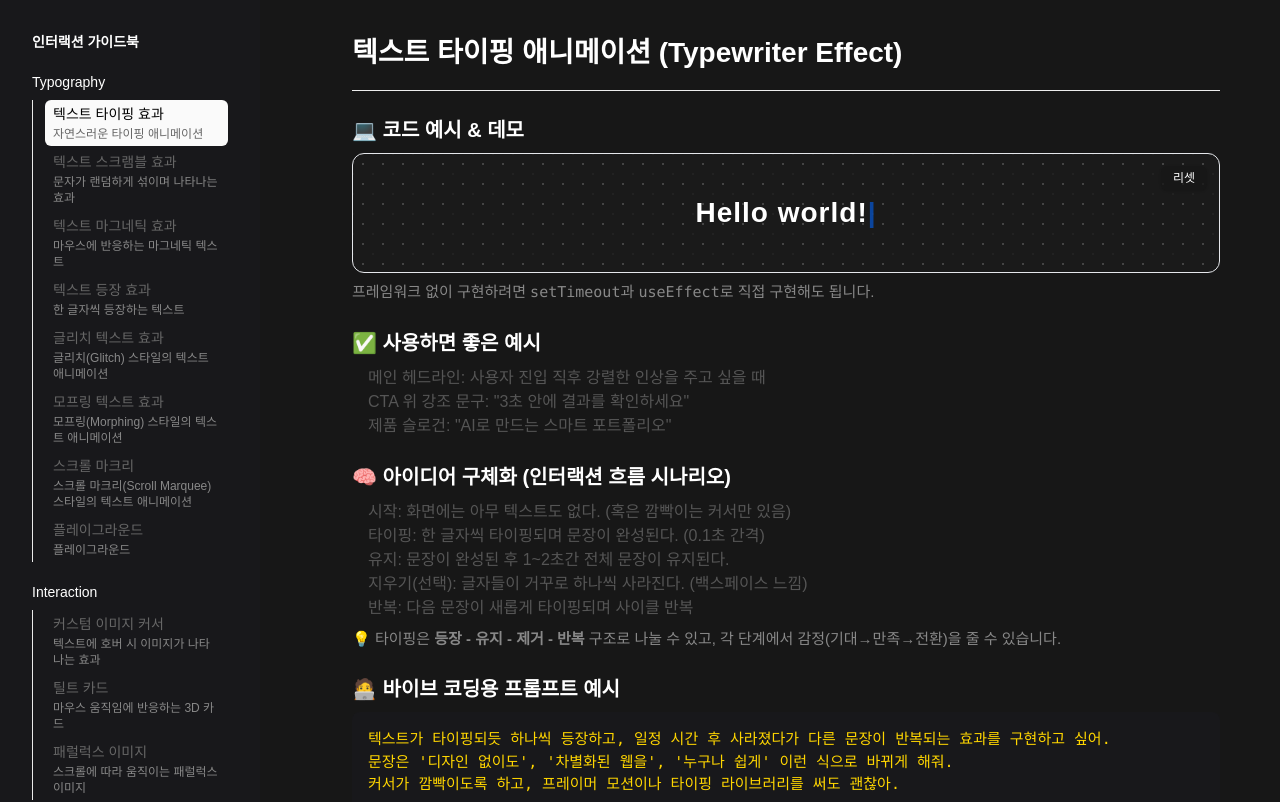
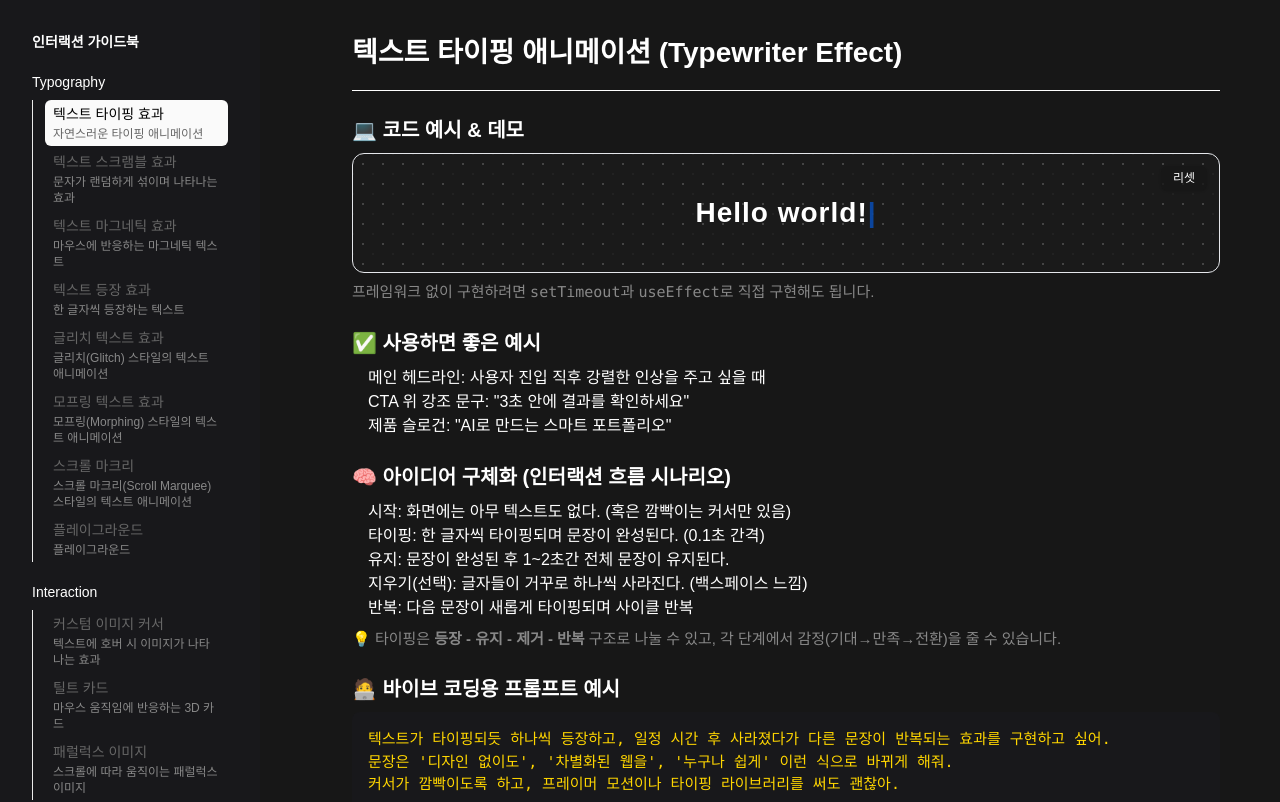
Before and after one commit to devchangjun/interactive-guidebook, a Next.js app: page /docs/typography/typing in a window 1280 px wide. Shown: the top 802 px of the page. Built offline with nearby package versions, Linux system fonts and the light colour scheme.

Commit message:
# UPDATE: 테스트트

```diff
--- a/src/app/docs/typography/typing/page.tsx
+++ b/src/app/docs/typography/typing/page.tsx
@@ -10,7 +10,7 @@ export default function TypographyAnimationPage() {
     <div>
       {/* 1. 🎯 인터랙션 제목 */}
       <h1 style={{ fontSize: 28, fontWeight: 700, marginBottom: 8 }}>텍스트 타이핑 애니메이션 (Typewriter Effect)</h1>
-      <hr style={{ margin: "16px 0 24px 0", border: 0, borderTop: "1px solid #eee" }} />
+      <hr style={{ margin: "16px 0 24px 0", border: 0, borderTop: "1px solid #fff" }} />
 
       {/* 4. 💻 코드 예시 + 실제 데모 */}
       <section style={{ marginBottom: 24 }}>
@@ -27,7 +27,7 @@ export default function TypographyAnimationPage() {
       {/* 2. ✅ 사용하면 좋은 예시 */}
       <section style={{ marginBottom: 24 }}>
         <h2 style={{ fontSize: 20, fontWeight: 600, marginBottom: 8 }}>✅ 사용하면 좋은 예시</h2>
-        <ul style={{ fontSize: 16, color: "#555", marginLeft: 16 }}>
+        <ul style={{ fontSize: 16, color: "#fff", marginLeft: 16 }}>
           <li>메인 헤드라인: 사용자 진입 직후 강렬한 인상을 주고 싶을 때</li>
           <li>CTA 위 강조 문구: &quot;3초 안에 결과를 확인하세요&quot;</li>
           <li>제품 슬로건: &quot;AI로 만드는 스마트 포트폴리오&quot;</li>
@@ -37,7 +37,7 @@ export default function TypographyAnimationPage() {
       {/* 3. 🧠 아이디어 구체화 (인터랙션 흐름 시나리오) */}
       <section style={{ marginBottom: 24 }}>
         <h2 style={{ fontSize: 20, fontWeight: 600, marginBottom: 8 }}>🧠 아이디어 구체화 (인터랙션 흐름 시나리오)</h2>
-        <ol style={{ fontSize: 16, color: "#555", marginLeft: 16, marginBottom: 8 }}>
+        <ol style={{ fontSize: 16, color: "#fff", marginLeft: 16, marginBottom: 8 }}>
           <li>시작: 화면에는 아무 텍스트도 없다. (혹은 깜빡이는 커서만 있음)</li>
           <li>타이핑: 한 글자씩 타이핑되며 문장이 완성된다. (0.1초 간격)</li>
           <li>유지: 문장이 완성된 후 1~2초간 전체 문장이 유지된다.</li>
```
